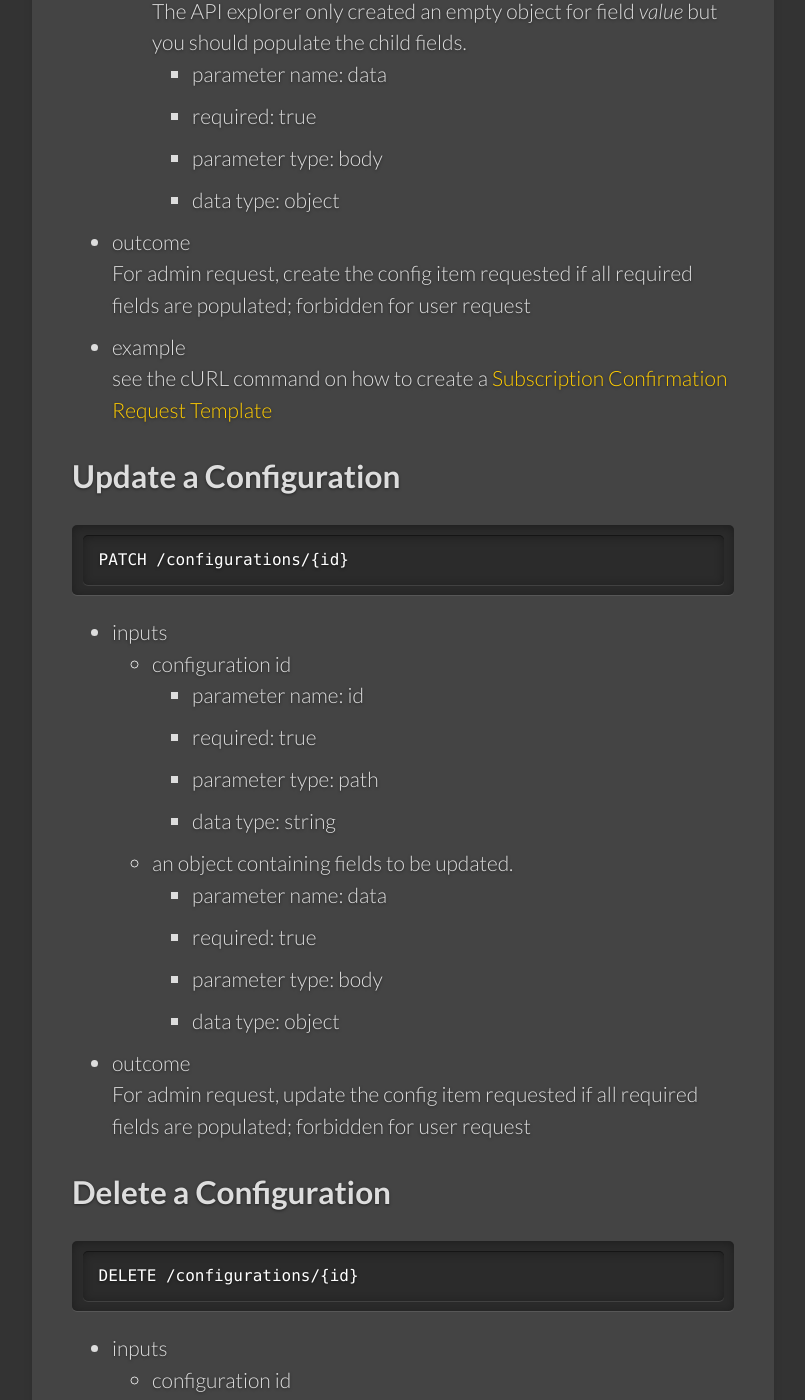
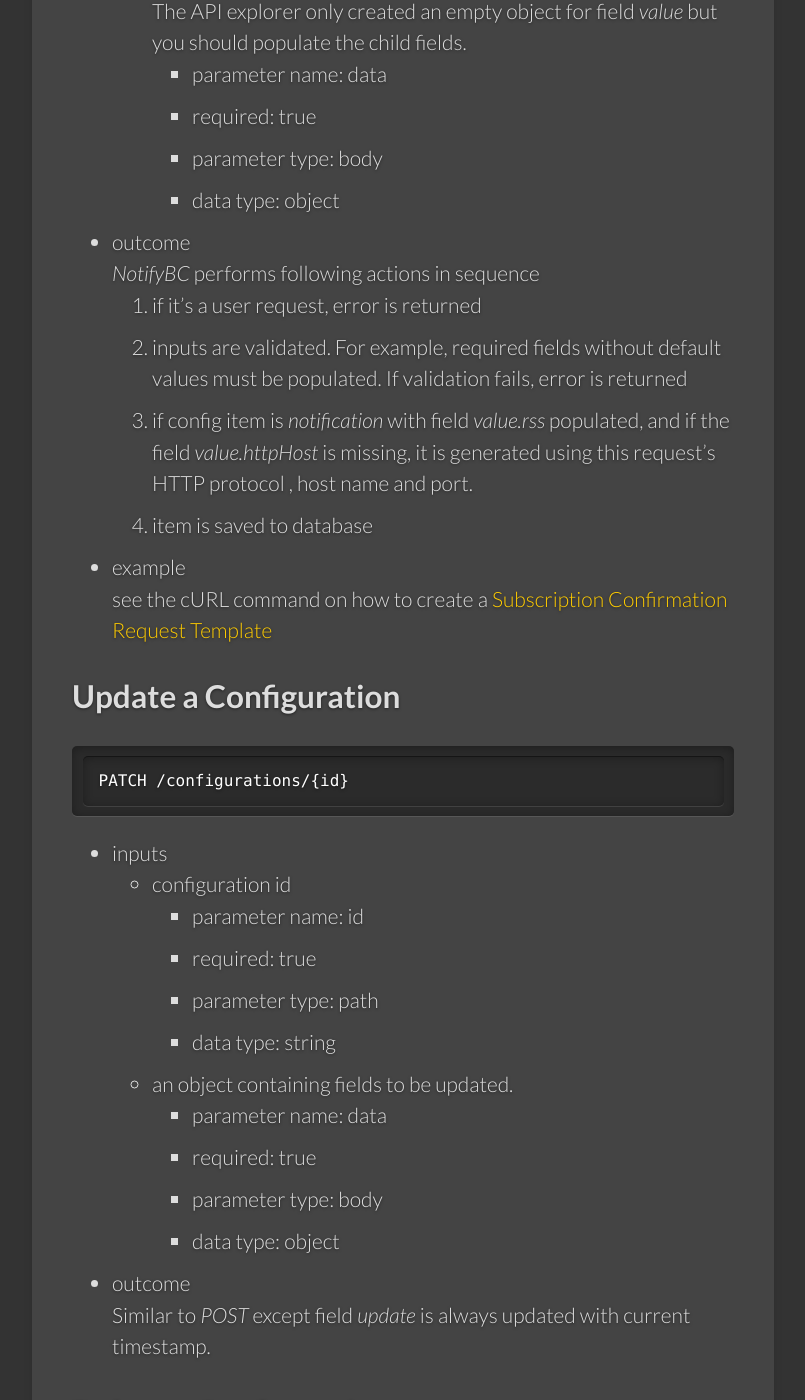
Before and after one commit to bcgov/MyGovBC-notification-server, a Jekyll site: the page built from docs/_docs/api-config.md, in a window 1280 px wide and 1400 px high, scrolled down 2386 px. Shown: the whole window, without its empty margins (139-944 px from the left). Built offline with Jekyll 4.4.1, drawn with Linux system fonts in a browser that asks for light colours.

Commit message:
updated docs

```diff
--- a/docs/_docs/api-config.md
+++ b/docs/_docs/api-config.md
@@ -106,7 +106,13 @@ POST /configurations
     * data type: object
 * outcome
 
-  For admin request, create the config item requested if all required fields are populated; forbidden for user request
+  *NotifyBC* performs following actions in sequence
+
+  1. if it’s a user request, error is returned
+  2. inputs are validated. For example, required fields without default values must be populated. If validation fails, error is returned
+  3. if config item is *notification* with field *value.rss* populated, and if the field *value.httpHost* is missing, it is generated using this request's HTTP protocol , host name and port.
+  4. item is saved to database
+
 
 * example
 
@@ -130,7 +136,7 @@ PATCH /configurations/{id}
 
 * outcome
 
-  For admin request, update the config item requested if all required fields are populated; forbidden for user request
+  Similar to *POST* except field *update* is always updated with current timestamp.
 
 
 ## Delete a Configuration
--- a/server/models/configuration.json
+++ b/server/models/configuration.json
@@ -22,6 +22,10 @@
     "created": {
       "type": "date",
       "default": "$now"
+    },
+    "updated": {
+      "type": "date",
+      "default": "$now"
     }
   },
   "validations": [],
```
Also changed, not shown: docs/_docs/configuration.md (+1 -1 lines).
